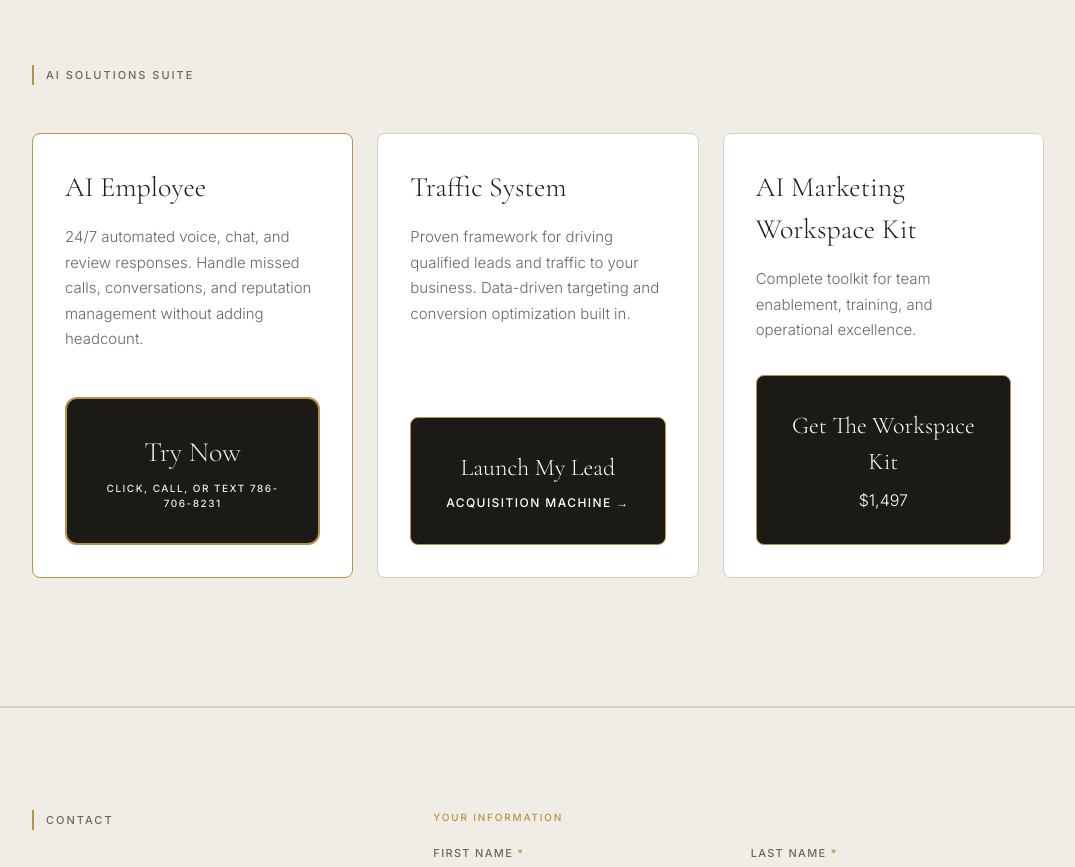
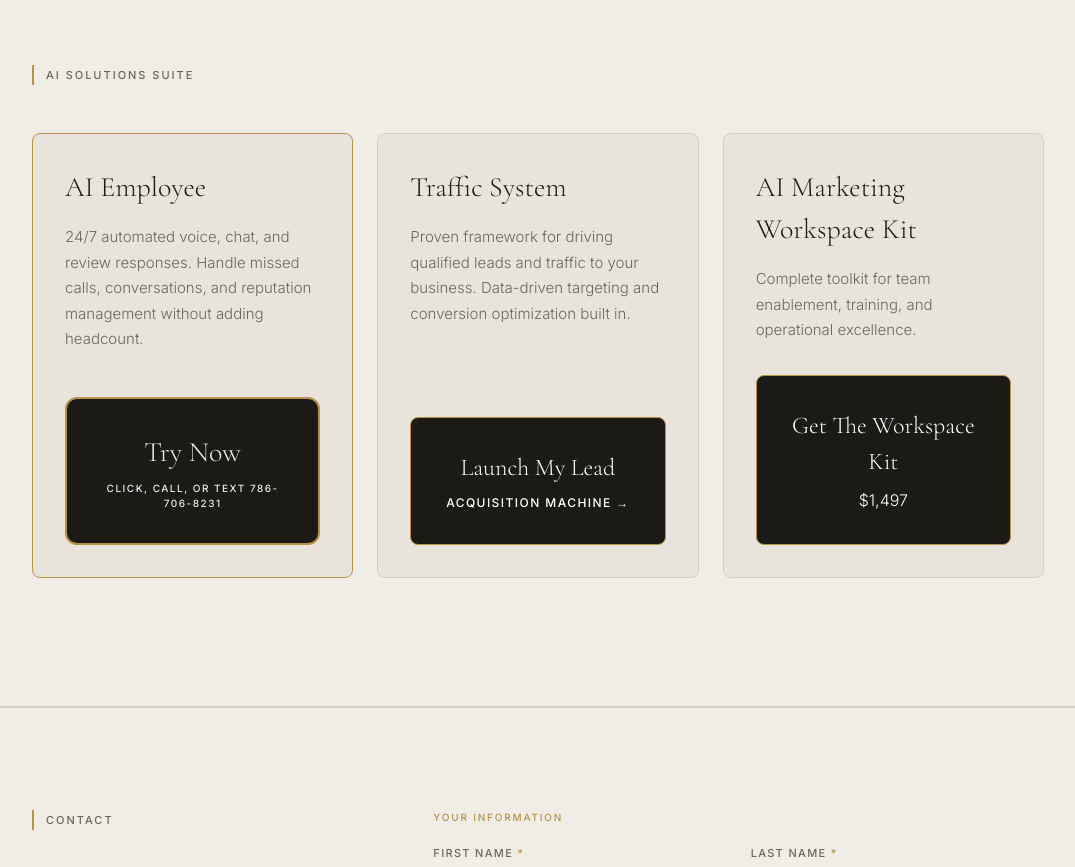
Before and after one commit to letsnavigatebmw/aperture-hospitality, a Next.js app: page / in a window 1280 px wide. Shown: the part 4240-5107 px from the top of the page, without its empty margins (102-1177 px from the left). Built offline with nearby package versions, Linux system fonts and the light colour scheme.

Commit message:
Update AI Solutions Suite card backgrounds to match testimonial box color (#E8E4DB)

```diff
--- a/app/page.tsx
+++ b/app/page.tsx
@@ -295,7 +295,7 @@ export default function Home() {
           <div style={{ display: 'grid', gridTemplateColumns: 'repeat(auto-fit, minmax(280px, 1fr))', gap: '1.5rem' }}>
 
             {/* CARD 1: AI Employee */}
-            <div style={{ background: '#FFFFFF', border: '1.5px solid #B8924A', borderRadius: '8px', padding: '2rem', display: 'flex', flexDirection: 'column', justifyContent: 'space-between', minHeight: 'auto' }}>
+            <div style={{ background: '#E8E4DB', border: '1.5px solid #B8924A', borderRadius: '8px', padding: '2rem', display: 'flex', flexDirection: 'column', justifyContent: 'space-between', minHeight: 'auto' }}>
               <div>
                 <h3 style={{ fontFamily: "'Cormorant Garamond', Georgia, serif", fontSize: '1.75rem', fontWeight: 300, color: '#1C1A17', marginBottom: '1rem' }}>AI Employee</h3>
                 <p style={{ fontSize: '0.9375rem', fontWeight: 300, lineHeight: 1.7, color: '#6B6760' }}>
@@ -309,7 +309,7 @@ export default function Home() {
             </div>
 
             {/* CARD 2: Traffic System */}
-            <div style={{ background: '#FFFFFF', border: '1.5px solid #D4CFC6', borderRadius: '8px', padding: '2rem', display: 'flex', flexDirection: 'column', justifyContent: 'space-between', minHeight: 'auto' }}>
+            <div style={{ background: '#E8E4DB', border: '1.5px solid #D4CFC6', borderRadius: '8px', padding: '2rem', display: 'flex', flexDirection: 'column', justifyContent: 'space-between', minHeight: 'auto' }}>
               <div>
                 <h3 style={{ fontFamily: "'Cormorant Garamond', Georgia, serif", fontSize: '1.75rem', fontWeight: 300, color: '#1C1A17', marginBottom: '1rem' }}>Traffic System</h3>
                 <p style={{ fontSize: '0.9375rem', fontWeight: 300, lineHeight: 1.7, color: '#6B6760' }}>
@@ -323,7 +323,7 @@ export default function Home() {
             </div>
 
             {/* CARD 3: Workspace Kit */}
-            <div style={{ background: '#FFFFFF', border: '1.5px solid #D4CFC6', borderRadius: '8px', padding: '2rem', display: 'flex', flexDirection: 'column', justifyContent: 'space-between', minHeight: 'auto' }}>
+            <div style={{ background: '#E8E4DB', border: '1.5px solid #D4CFC6', borderRadius: '8px', padding: '2rem', display: 'flex', flexDirection: 'column', justifyContent: 'space-between', minHeight: 'auto' }}>
               <div>
                 <h3 style={{ fontFamily: "'Cormorant Garamond', Georgia, serif", fontSize: '1.75rem', fontWeight: 300, color: '#1C1A17', marginBottom: '1rem' }}>AI Marketing Workspace Kit</h3>
                 <p style={{ fontSize: '0.9375rem', fontWeight: 300, lineHeight: 1.7, color: '#6B6760' }}>
```
